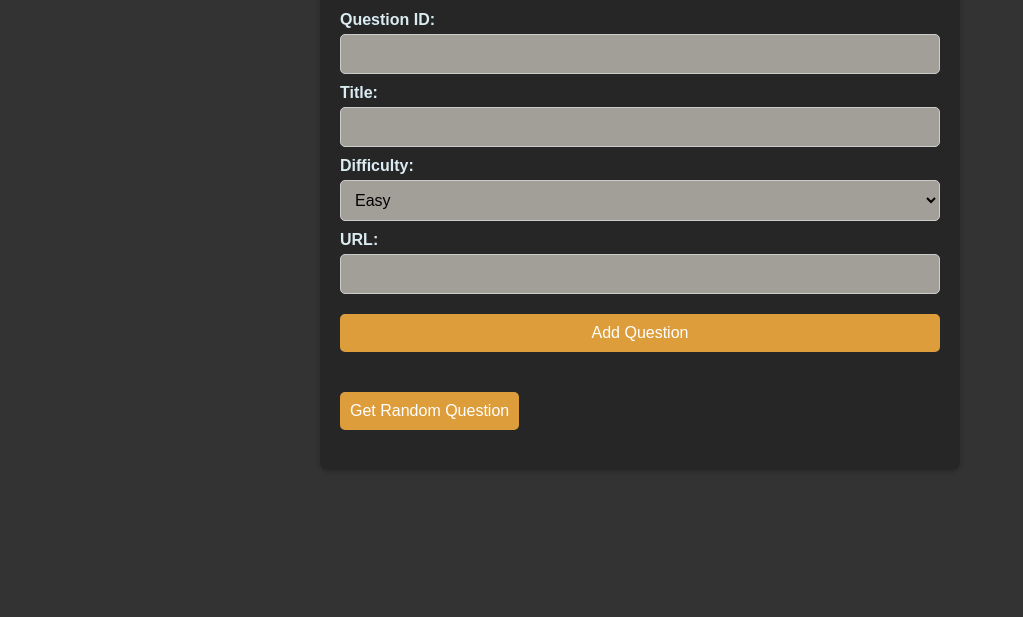
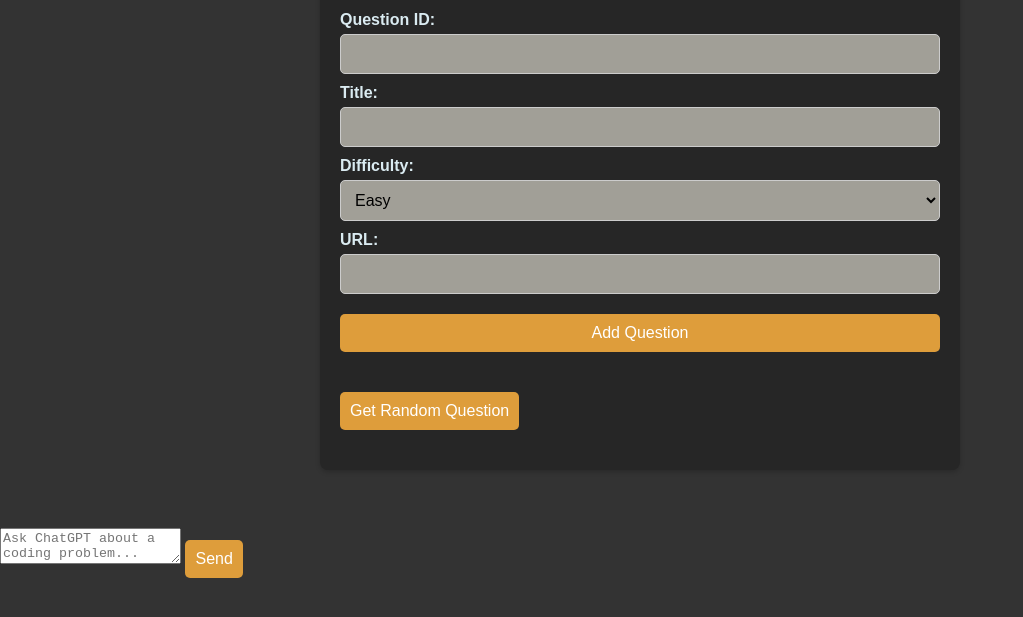
Before and after one commit to ychen-207523/leetcode-grinder, a plain HTML site: page src/frontend/index.html in a window 1280 px wide. Shown: the part 149-766 px from the top of the page, without its empty margins (0-1023 px from the left). Drawn offline with Linux system fonts and the light colour scheme.

Commit message:
update the index to add ai part

```diff
--- a/src/frontend/index.html
+++ b/src/frontend/index.html
@@ -36,6 +36,12 @@
 
   </div>
 
+  <div class="chat-container">
+    <textarea id="chatInput" placeholder="Ask ChatGPT about a coding problem..."></textarea>
+    <button id="sendChat">Send</button>
+    <div id="chatResponse"></div>
+</div>
+
   <script src="static/js/scripts.js"></script>
 </body>
 </html>
```
